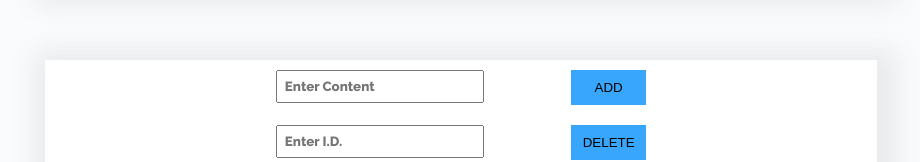
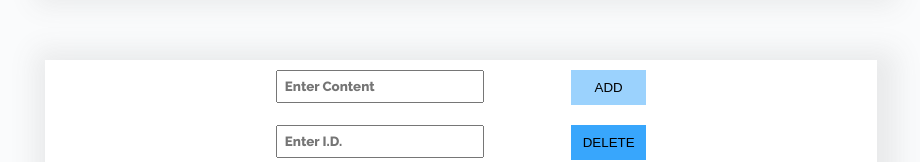
Before and after one commit to jonriquer/Budget-App, a React (Create React App) app in the folder client/: page / in a window 1280 px wide. In both pictures the pointer is over the button "ADD". Shown: the part 179-341 px from the top of the page, without its empty margins (187-1107 px from the left). Built offline with nearby package versions, Linux system fonts and the light colour scheme; no server answers.

Commit message:
adding hover effect to form buttons

```diff
--- a/client/src/index.scss
+++ b/client/src/index.scss
@@ -66,6 +66,12 @@ $Raleway: 'Raleway', sans-serif;
   width: 75px;
   background-color: rgb(56, 166, 252);
   border: none;
+  transition: all .2s;
+}
+.inputWrapper button:hover {
+  background-color: rgba(56, 166, 252,.5);
+
+
 }
 .updateInputCont {
   display: flex;
```
